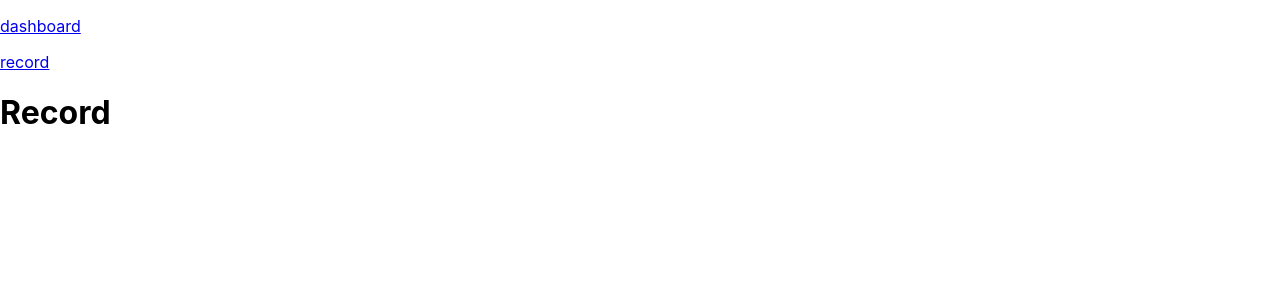
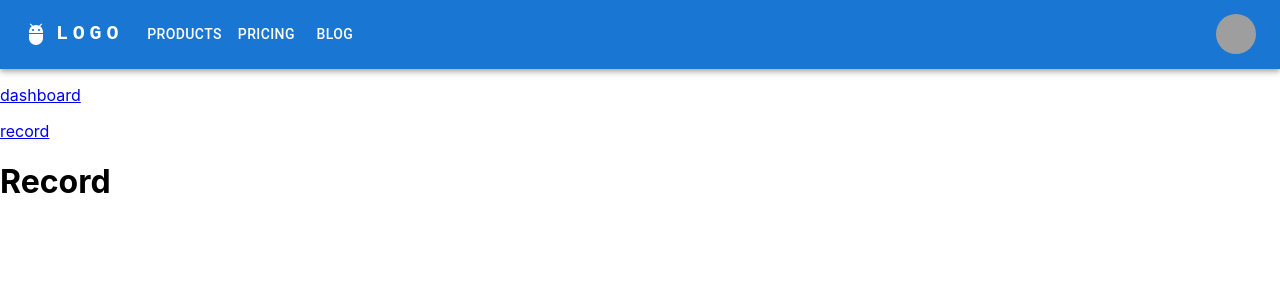
Before and after one commit to kimkgh8/archive, a React (Create React App) app in the folder front/: page /record in a window 1280 px wide. Shown: the top 300 px of the page. Built offline with nearby package versions, Linux system fonts and the light colour scheme; grey boxes are pictures that could not be loaded.

Commit message:
✨ Feat : 네비게이션바 추가

```diff
--- a/front/src/js/App.js
+++ b/front/src/js/App.js
@@ -9,9 +9,11 @@
 import RecordModify from "./components/RecordModify";
 import RecordDetail from "./components/RecordDetail";
 import Sidebar from "./components/Sidebar";
+import Navigationbar from "./components/Navigationbar";
 
 function App() {
   return <Router>
+		{window.location.pathname === "/" || window.location.pathname === "/login" ? null : <Navigationbar />}
 		{window.location.pathname === "/" || window.location.pathname === "/login" ? null : <Sidebar />}
 		<Routes>
 			<Route path="/" element={ <Login />} />
--- /dev/null
+++ b/front/src/js/components/Navigationbar.js
@@ -0,0 +1,163 @@
+import * as React from 'react';
+import AppBar from '@mui/material/AppBar';
+import Box from '@mui/material/Box';
+import Toolbar from '@mui/material/Toolbar';
+import IconButton from '@mui/material/IconButton';
+import Typography from '@mui/material/Typography';
+import Menu from '@mui/material/Menu';
+import MenuIcon from '@mui/icons-material/Menu';
+import Container from '@mui/material/Container';
+import Avatar from '@mui/material/Avatar';
+import Button from '@mui/material/Button';
+import Tooltip from '@mui/material/Tooltip';
+import MenuItem from '@mui/material/MenuItem';
+import AdbIcon from '@mui/icons-material/Adb';
+
+const pages = ['Products', 'Pricing', 'Blog'];
+const settings = ['Profile', 'Account', 'Dashboard', 'Logout'];
+
+function Navigationbar() {
+	const [anchorElNav, setAnchorElNav] = React.useState(null);
+	const [anchorElUser, setAnchorElUser] = React.useState(null);
+
+	const handleOpenNavMenu = (event) => {
+		setAnchorElNav(event.currentTarget);
+	};
+	const handleOpenUserMenu = (event) => {
+		setAnchorElUser(event.currentTarget);
+	};
+
+	const handleCloseNavMenu = () => {
+		setAnchorElNav(null);
+	};
+
+	const handleCloseUserMenu = () => {
+		setAnchorElUser(null);
+	};
+
+	return (
+		<AppBar position="static">
+			<Container maxWidth="xl">
+				<Toolbar disableGutters>
+					<AdbIcon sx={{ display: { xs: 'none', md: 'flex' }, mr: 1 }} />
+					<Typography
+						variant="h6"
+						noWrap
+						component="a"
+						href="/"
+						sx={{
+							mr: 2,
+							display: { xs: 'none', md: 'flex' },
+							fontFamily: 'monospace',
+							fontWeight: 700,
+							letterSpacing: '.3rem',
+							color: 'inherit',
+							textDecoration: 'none',
+						}}
+					>
+						LOGO
+					</Typography>
+
+					<Box sx={{ flexGrow: 1, display: { xs: 'flex', md: 'none' } }}>
+						<IconButton
+							size="large"
+							aria-label="account of current user"
+							aria-controls="menu-appbar"
+							aria-haspopup="true"
+							onClick={handleOpenNavMenu}
+							color="inherit"
+						>
+							<MenuIcon />
+						</IconButton>
+						<Menu
+							id="menu-appbar"
+							anchorEl={anchorElNav}
+							anchorOrigin={{
+								vertical: 'bottom',
+								horizontal: 'left',
+							}}
+							keepMounted
+							transformOrigin={{
+								vertical: 'top',
+								horizontal: 'left',
+							}}
+							open={Boolean(anchorElNav)}
+							onClose={handleCloseNavMenu}
+							sx={{
+								display: { xs: 'block', md: 'none' },
+							}}
+						>
+							{pages.map((page) => (
+								<MenuItem key={page} onClick={handleCloseNavMenu}>
+									<Typography textAlign="center">{page}</Typography>
+								</MenuItem>
+							))}
+						</Menu>
+					</Box>
+					<AdbIcon sx={{ display: { xs: 'flex', md: 'none' }, mr: 1 }} />
+					<Typography
+						variant="h5"
+						noWrap
+						component="a"
+						href=""
+						sx={{
+							mr: 2,
+							display: { xs: 'flex', md: 'none' },
+							flexGrow: 1,
+							fontFamily: 'monospace',
+							fontWeight: 700,
+							letterSpacing: '.3rem',
+							color: 'inherit',
+							textDecoration: 'none',
+						}}
+					>
+						LOGO
+					</Typography>
+					<Box sx={{ flexGrow: 1, display: { xs: 'none', md: 'flex' } }}>
+						{pages.map((page) => (
+							<Button
+								key={page}
+								onClick={handleCloseNavMenu}
+								sx={{ my: 2, color: 'white', display: 'block' }}
+							>
+								{page}
+							</Button>
+						))}
+					</Box>
+
+					<Box sx={{ flexGrow: 0 }}>
+						<Tooltip title="Open settings">
+							<IconButton onClick={handleOpenUserMenu} sx={{ p: 0 }}>
+								<Avatar alt="Remy Sharp" src="/static/images/avatar/2.jpg" />
+							</IconButton>
+						</Tooltip>
+						<Menu
+							sx={{ mt: '45px' }}
+							id="menu-appbar"
+							anchorEl={anchorElUser}
+							anchorOrigin={{
+								vertical: 'top',
+								horizontal: 'right',
+							}}
+							keepMounted
+							transformOrigin={{
+								vertical: 'top',
+								horizontal: 'right',
+							}}
+							open={Boolean(anchorElUser)}
+							onClose={handleCloseUserMenu}
+						>
+							{settings.map((setting) => (
+								<MenuItem key={setting} onClick={handleCloseUserMenu}>
+									<Typography textAlign="center">{setting}</Typography>
+								</MenuItem>
+							))}
+						</Menu>
+					</Box>
+				</Toolbar>
+			</Container>
+		</AppBar>
+	);
+}
+
+export default Navigationbar;
--- a/front/src/js/components/Sidebar.js
+++ b/front/src/js/components/Sidebar.js
@@ -9,7 +9,7 @@
 	]
 
 	return (
-		<div className="sidebar">
+		<div className="side-bar">
 			{items.map((item, index) => {
 				return (
 					<Link to={item.path} key={index}>
```
